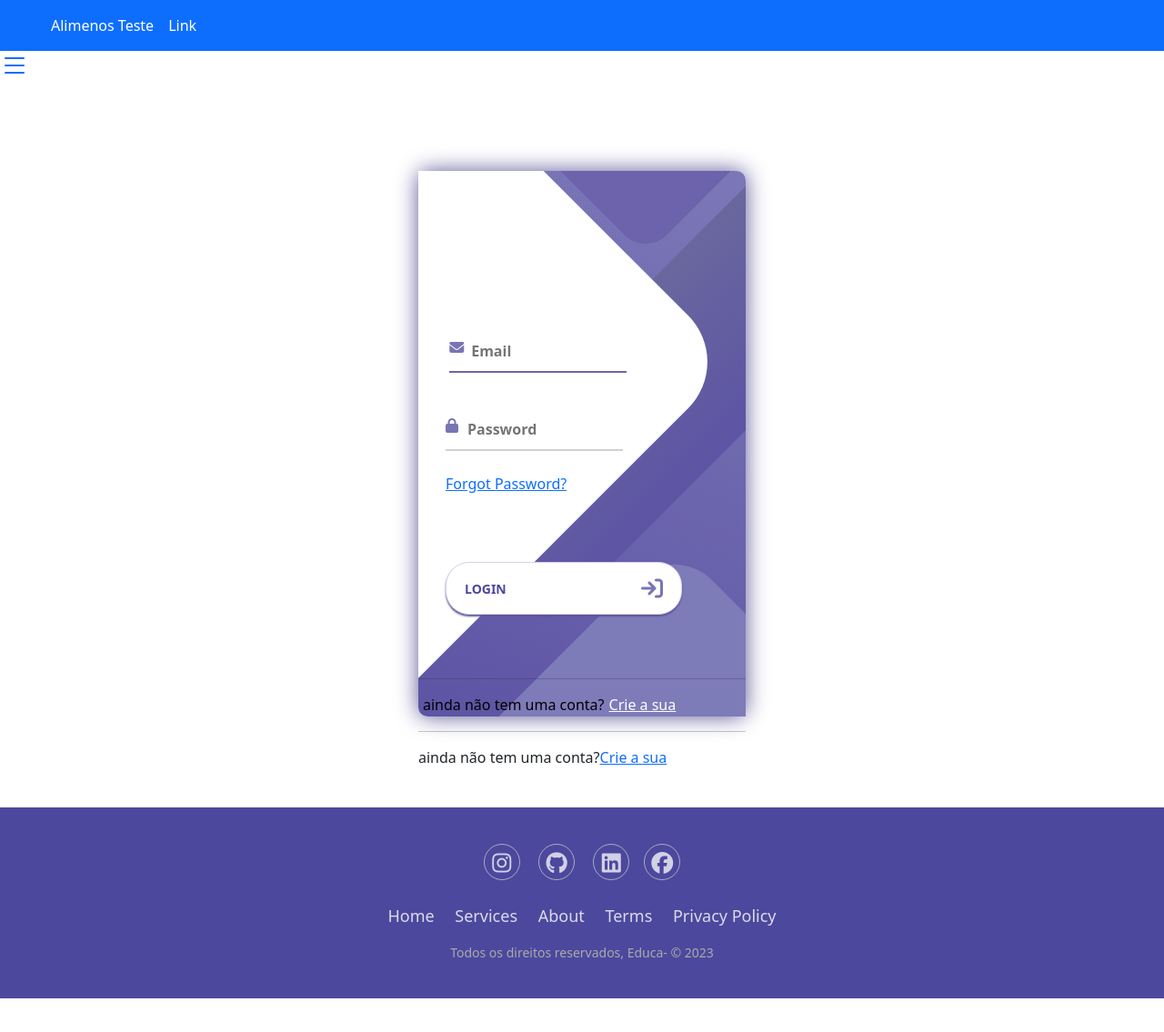
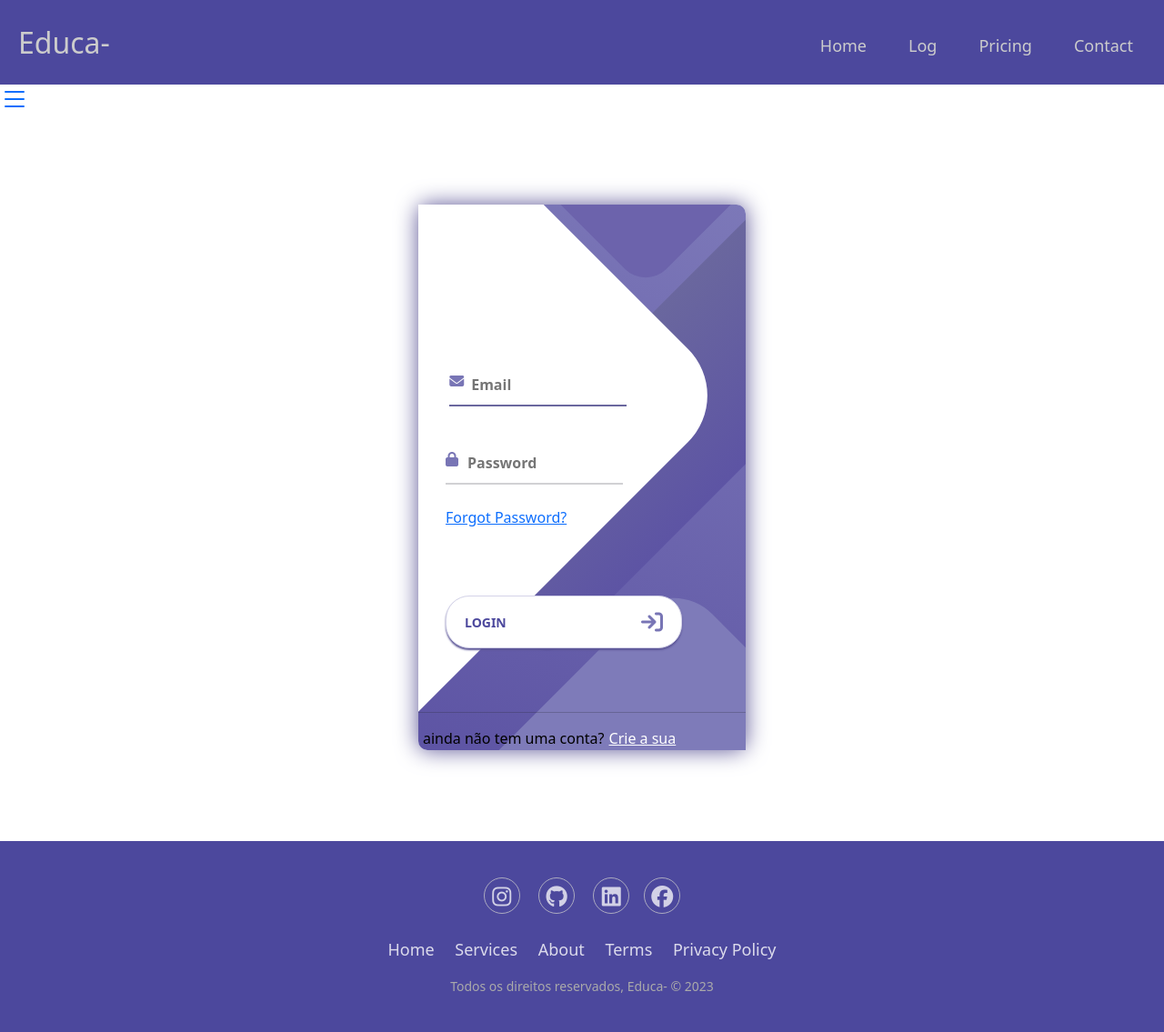
Before and after one commit to FabioRocha462/Educa-, a Django app: page /account/login/ in a window 1280 px wide. Shown: the whole page at 91% size. Before the commit the page ends 1098 px from the top, so only its background shows below. Run offline with Django 4.2, Linux system fonts and the light colour scheme; some libraries are stand-ins or nearby versions.

Commit message:
atualização do header

```diff
--- a/apps/account/templates/registration/login.html
+++ b/apps/account/templates/registration/login.html
@@ -63,8 +63,6 @@
       <p class="p">ainda não tem uma conta?<span style="margin:5px;"><a href="/account/register" style="color: #FFF;">Crie a sua</a></span></p>
     </div>
   </form>
-  <hr>
-  <p>ainda não tem uma conta?<span><a href="/account/register">Crie a sua</a></span></p>
 </div>
 </div>
 {% endblock %}
--- a/templates/layouts/base.html
+++ b/templates/layouts/base.html
@@ -11,24 +11,25 @@
   </head>
   <body>
     <header>
-        <nav class="navbar navbar-expand-lg navbar-primary bg-primary">
-            <div class="container-fluid">
-              <a class="navbar-brand" href="#"></a>
-              <button class="navbar-toggler" type="button" data-bs-toggle="collapse" data-bs-target="#navbarSupportedContent" aria-controls="navbarSupportedContent" aria-expanded="false" aria-label="Toggle navigation">
-                <span class="navbar-toggler-icon"></span>
-              </button>
-              <div class="collapse navbar-collapse" id="navbarSupportedContent">
-                <ul class="navbar-nav me-auto mb-2 mb-lg-0">
-                  <li class="nav-item">
-                    <a style="color:white"class="nav-link" aria-current="page" href="/products/listfood/">Alimenos Teste</a>
-                  </li>
-                  <li class="nav-item">
-                    <a style="color:white" class="nav-link" href="/products/listcleaning/">Link</a>
-                  </li>
-                </ul>
-              </div>
-            </div>
-          </nav>
+      <nav class="navbar">
+        <div class="logo">Educa-</div>
+        <ul class="nav-links">
+          <input type="checkbox" id="checkbox_toggle" />
+          <label for="checkbox_toggle" class="hamburger"></label>
+          <div class="menu">
+            <li><a href="/">Home</a></li>
+            <li class="services">
+              <a href="/">Log</a>
+              <ul class="dropdown">
+                <li><a href="/account/login/">Login </a></li>
+                <li><a href="/account/register/">Register</a></li>
+              </ul>
+            </li>
+            <li><a href="/">Pricing</a></li>
+            <li><a href="/">Contact</a></li>
+          </div>
+        </ul>
+      </nav>
     </header>
     <a class="svg-black" data-bs-toggle="offcanvas" href="#offcanvasExample" role="button" aria-controls="offcanvasExample">
       <svg xmlns="http://www.w3.org/2000/svg" width="32" height="32" fill="currentColor" class="bi bi-list" viewBox="0 0 16 16">
```
Also changed, not shown: static/assets/style/css.css (+31 -1 lines).
